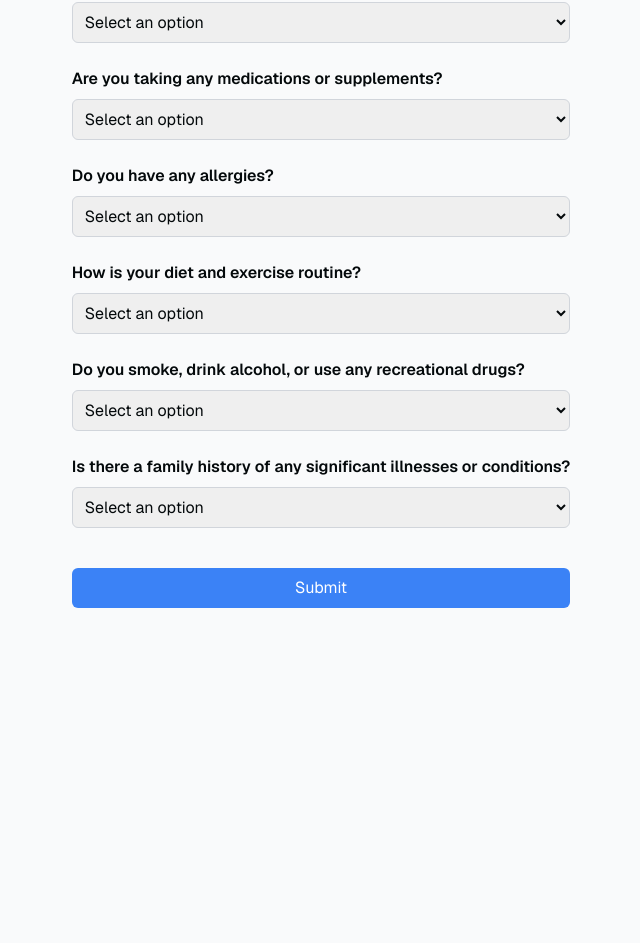
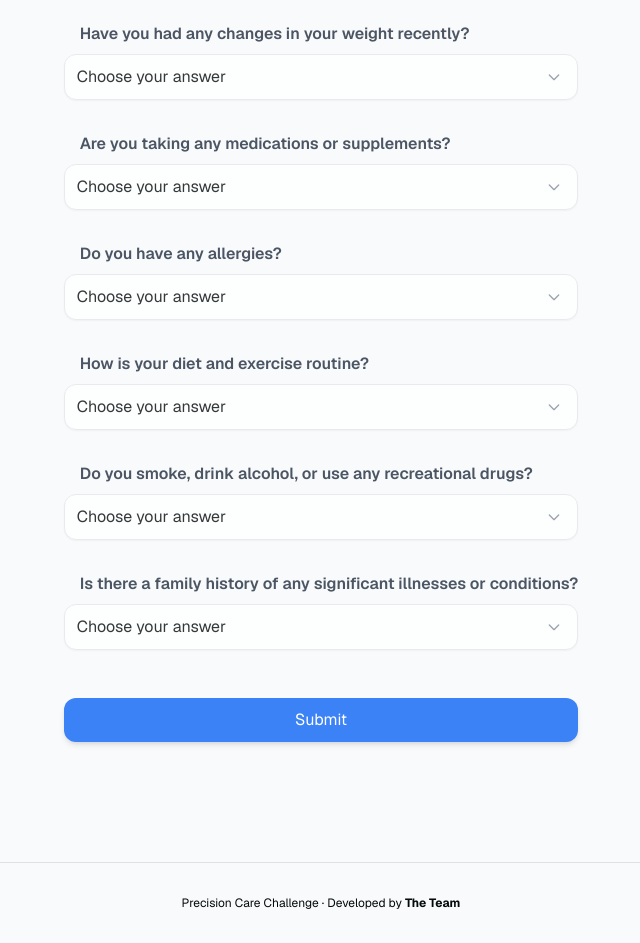
Before and after one commit to tejxv/med-ai, a Next.js app: page /questions in a window 1280 px wide. Shown: the part 618-1561 px from the top of the page, without its empty margins (319-959 px from the left). Before the commit the page ends 1346 px from the top, so only its background shows below. Built offline with nearby package versions, Linux system fonts and the light colour scheme.

Commit message:
data json format

```diff
--- a/app/questions/page.tsx
+++ b/app/questions/page.tsx
@@ -2,17 +2,32 @@
 import QuestionnaireComponent from '@/components/QuestionnaireComponent'
 
 export default function Questions() {
-  const handleSubmit = (answers: string[]) => {
-    console.log(JSON.stringify(answers))
+  const handleSubmit = (responses: { question: string; answer: string }[]) => {
+    console.log(JSON.stringify(responses))
     // You can handle the JSON output here, e.g., sending it to an API
   }
 
   return (
+    <>
       <div className="py-20">
         <main className="flex-1 flex flex-col gap-6">
           <h2 className="font-bold text-4xl mb-4">Health Questionnaire</h2>
           <QuestionnaireComponent onSubmit={handleSubmit} />
         </main>
       </div>
+      <footer className="w-full border-t border-t-foreground/10 p-8 flex justify-center text-center text-xs">
+        <p>
+          Precision Care Challenge · Developed by{' '}
+          <a
+            href="#"
+            target="_blank"
+            className="font-bold hover:underline"
+            rel="noreferrer"
+          >
+            The Team
+          </a>
+        </p>
+      </footer>
+    </>
   )
 }
--- /dev/null
+++ b/components/Nav.tsx
@@ -0,0 +1,11 @@
+import AuthButton from '@/components/AuthButton'
+
+export default function nav() {
+  return (
+    <>
+      <div className="border">
+        <AuthButton />
+      </div>
+    </>
+  )
+}
--- a/components/QuestionnaireComponent.tsx
+++ b/components/QuestionnaireComponent.tsx
@@ -2,7 +2,7 @@
 import React from 'react'
 
 interface QuestionnaireComponentProps {
-  onSubmit: (answers: string[]) => void
+  onSubmit: (responses: { question: string; answer: string }[]) => void
 }
 
 const QuestionnaireComponent: React.FC<QuestionnaireComponentProps> = ({
@@ -82,33 +82,52 @@ const QuestionnaireComponent: React.FC<QuestionnaireComponentProps> = ({
     },
   ]
 
+  const textFieldQuestions = new Set([
+    'What brings you in today?',
+    'Do you have any new symptoms or health concerns?',
+    'Are you experiencing any pain or discomfort?',
+  ])
+
   const formRef = React.useRef(null)
 
   const handleSubmit = (e: React.FormEvent<HTMLFormElement>) => {
     e.preventDefault()
     const formData = new FormData(formRef.current!)
-    const answers = questions.map(
-      (q, index) => formData.get(`question-${index}`) as string
-    )
-    onSubmit(answers)
+    const responses = questions.map((q, index) => ({
+      question: q.question,
+      answer: formData.get(`question-${index}`) as string,
+    }))
+    onSubmit(responses)
   }
 
   return (
     <form
       ref={formRef}
       onSubmit={handleSubmit}
-      className="flex flex-col py-10 gap-6"
+      className="flex flex-col py-10 gap-8"
     >
       {questions.map((q, index) => (
         <div key={index} className="flex flex-col gap-2">
-          <label className="font-semibold">{q.question}</label>
+          <label className="text-md text-gray-600 pl-4 font-semibold">
+            {q.question}
+          </label>
+          <div className="relative">
+            {textFieldQuestions.has(q.question) ? (
+              <input
+                type="text"
+                name={`question-${index}`}
+                className="px-3 py-2.5 border bg-transparent bg-white w-full opacity-80 border-gray-200 hover:border-gray-300 dark:text-gray-300 outline-none dark:outline-gray-800 appearance-none transition-all shadow-sm dark:border-gray-800 dark:bg-gray-900 rounded-xl"
+                required
+              />
+            ) : (
               <select
                 name={`question-${index}`}
-            className="p-2 border border-gray-300 dark:text-gray-300 dark:border-gray-800 dark:bg-gray-900 rounded-md"
+                className="px-3 py-2.5 cursor-pointer border bg-transparent bg-white w-full opacity-80 border-gray-200 hover:border-gray-300 dark:text-gray-300 outline-none dark:outline-gray-800 appearance-none transition-all shadow-sm dark:border-gray-800 dark:bg-gray-900 rounded-xl pr-10"
                 defaultValue=""
+                required
               >
-            <option value="" className="">
-              Select an option
+                <option value="" className="appearance-none">
+                  <span>Choose your answer</span>
                 </option>
                 {q.options.map((option, i) => (
                   <option key={i} value={option}>
@@ -116,11 +135,31 @@ const QuestionnaireComponent: React.FC<QuestionnaireComponentProps> = ({
                   </option>
                 ))}
               </select>
+            )}
+            <div className="absolute inset-y-0 right-2 flex items-center px-2 pointer-events-none">
+              {!textFieldQuestions.has(q.question) && (
+                <svg
+                  className="w-4 h-4 text-gray-400"
+                  fill="none"
+                  stroke="currentColor"
+                  viewBox="0 0 24 24"
+                  xmlns="http://www.w3.org/2000/svg"
+                >
+                  <path
+                    strokeLinecap="round"
+                    strokeLinejoin="round"
+                    strokeWidth="2"
+                    d="M19 9l-7 7-7-7"
+                  ></path>
+                </svg>
+              )}
+            </div>
+          </div>
         </div>
       ))}
       <button
         type="submit"
-        className="mt-4 p-2 bg-blue-500 text-white rounded-md hover:opacity-75"
+        className="mt-4 px-2 py-2.5 bg-blue-500 text-white rounded-xl shadow-md hover:opacity-75"
       >
         Submit
       </button>
```
Lines whose indentation alone changed are shown as unchanged.
